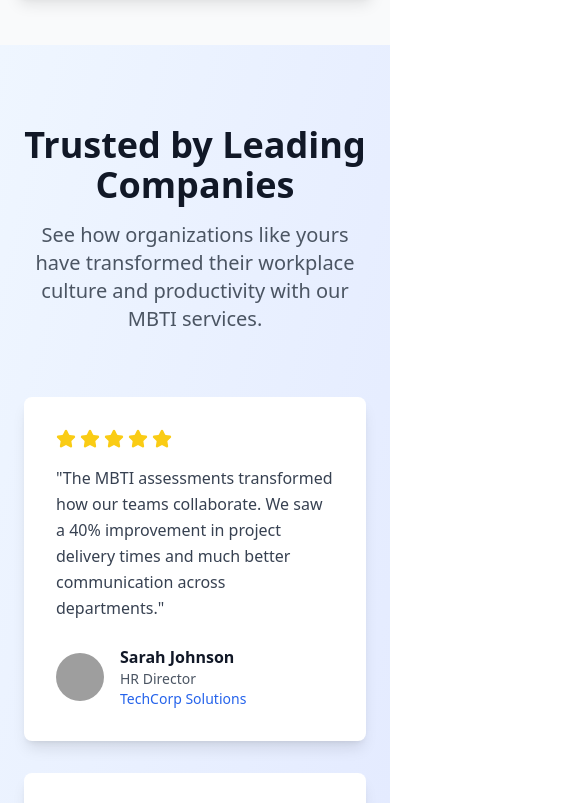
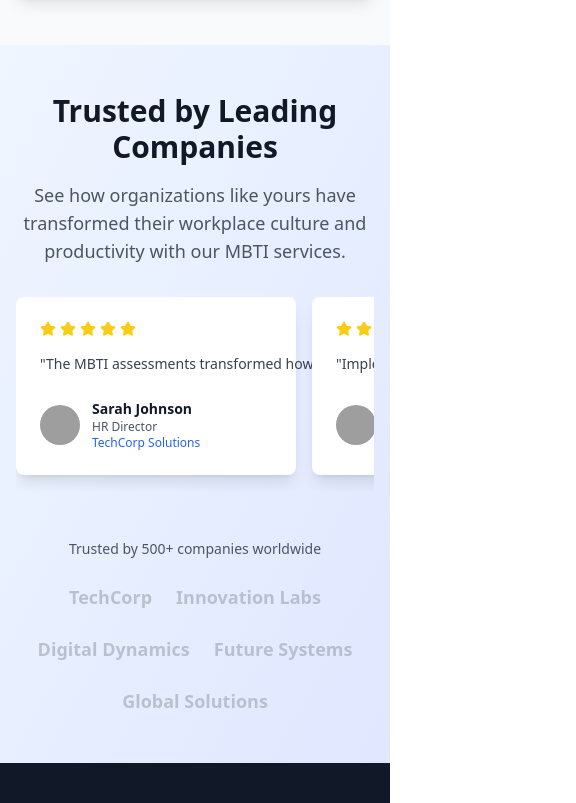
Before and after one commit to Mindstine222/persona-pathway-hub, a React (Vite) app: page / in a window 390 px wide. Shown: the part 3320-4123 px from the top of the page, 576 px wide, since content can reach past the window. Built offline with nearby package versions, Linux system fonts and the light colour scheme; grey boxes are pictures that could not be loaded.

Commit message:
Fix: Testimonials section responsiveness
Improved responsiveness of the testimonials section, particularly addressing issues at src/components/Testimonials.tsx:79:10. Implemented a compact design with horizontal scrolling for better display on various devices.

```diff
--- a/src/components/Testimonials.tsx
+++ b/src/components/Testimonials.tsx
@@ -1,5 +1,6 @@
 
 import { Card, CardContent } from "@/components/ui/card";
+import { ScrollArea, ScrollBar } from "@/components/ui/scroll-area";
 import { Star } from "lucide-react";
 
 const Testimonials = () => {
@@ -31,21 +32,59 @@ const Testimonials = () => {
   ];
 
   return (
-    <section className="py-20 bg-gradient-to-br from-blue-50 to-indigo-100">
-      <div className="container mx-auto px-6">
-        <div className="text-center mb-16">
-          <h2 className="text-4xl font-bold text-gray-900 mb-4">
+    <section className="py-12 md:py-20 bg-gradient-to-br from-blue-50 to-indigo-100">
+      <div className="container mx-auto px-4 sm:px-6">
+        <div className="text-center mb-8 md:mb-16">
+          <h2 className="text-3xl md:text-4xl font-bold text-gray-900 mb-4">
             Trusted by Leading Companies
           </h2>
-          <p className="text-xl text-gray-600 max-w-3xl mx-auto">
+          <p className="text-lg md:text-xl text-gray-600 max-w-3xl mx-auto">
             See how organizations like yours have transformed their workplace culture and productivity with our MBTI services.
           </p>
         </div>
 
-        <div className="grid md:grid-cols-3 gap-8">
+        {/* Mobile: Horizontal Scroll */}
+        <div className="md:hidden">
+          <ScrollArea className="w-full whitespace-nowrap">
+            <div className="flex gap-4 pb-4">
+              {testimonials.map((testimonial, index) => (
+                <Card key={index} className="bg-white hover:shadow-xl transition-all duration-300 border-0 shadow-lg w-[280px] flex-shrink-0">
+                  <CardContent className="p-6">
+                    <div className="flex items-center gap-1 mb-4">
+                      {[...Array(testimonial.rating)].map((_, i) => (
+                        <Star key={i} className="h-4 w-4 fill-yellow-400 text-yellow-400" />
+                      ))}
+                    </div>
+
+                    <blockquote className="text-gray-700 mb-6 leading-relaxed text-sm">
+                      "{testimonial.content}"
+                    </blockquote>
+
+                    <div className="flex items-center gap-3">
+                      <img
+                        src={testimonial.image}
+                        alt={testimonial.name}
+                        className="w-10 h-10 rounded-full object-cover flex-shrink-0"
+                      />
+                      <div className="min-w-0">
+                        <div className="font-semibold text-gray-900 text-sm">{testimonial.name}</div>
+                        <div className="text-xs text-gray-600">{testimonial.role}</div>
+                        <div className="text-xs text-blue-600">{testimonial.company}</div>
+                      </div>
+                    </div>
+                  </CardContent>
+                </Card>
+              ))}
+            </div>
+            <ScrollBar orientation="horizontal" />
+          </ScrollArea>
+        </div>
+
+        {/* Tablet and Desktop: Grid */}
+        <div className="hidden md:grid md:grid-cols-2 lg:grid-cols-3 gap-6 lg:gap-8">
           {testimonials.map((testimonial, index) => (
             <Card key={index} className="bg-white hover:shadow-xl transition-all duration-300 hover:-translate-y-2 border-0 shadow-lg">
-              <CardContent className="p-8">
+              <CardContent className="p-6 lg:p-8">
                 <div className="flex items-center gap-1 mb-4">
                   {[...Array(testimonial.rating)].map((_, i) => (
                     <Star key={i} className="h-5 w-5 fill-yellow-400 text-yellow-400" />
@@ -74,14 +113,14 @@ const Testimonials = () => {
         </div>
 
         {/* Company Logos */}
-        <div className="mt-16 text-center">
-          <p className="text-gray-600 mb-8">Trusted by 500+ companies worldwide</p>
-          <div className="flex justify-center items-center gap-12 opacity-60">
-            <div className="text-2xl font-bold text-gray-400">TechCorp</div>
-            <div className="text-2xl font-bold text-gray-400">Innovation Labs</div>
-            <div className="text-2xl font-bold text-gray-400">Digital Dynamics</div>
-            <div className="text-2xl font-bold text-gray-400">Future Systems</div>
-            <div className="text-2xl font-bold text-gray-400">Global Solutions</div>
+        <div className="mt-12 md:mt-16 text-center">
+          <p className="text-gray-600 mb-6 md:mb-8 text-sm md:text-base">Trusted by 500+ companies worldwide</p>
+          <div className="flex justify-center items-center gap-6 md:gap-12 opacity-60 flex-wrap">
+            <div className="text-lg md:text-2xl font-bold text-gray-400">TechCorp</div>
+            <div className="text-lg md:text-2xl font-bold text-gray-400">Innovation Labs</div>
+            <div className="text-lg md:text-2xl font-bold text-gray-400">Digital Dynamics</div>
+            <div className="text-lg md:text-2xl font-bold text-gray-400">Future Systems</div>
+            <div className="text-lg md:text-2xl font-bold text-gray-400">Global Solutions</div>
           </div>
         </div>
       </div>
```
